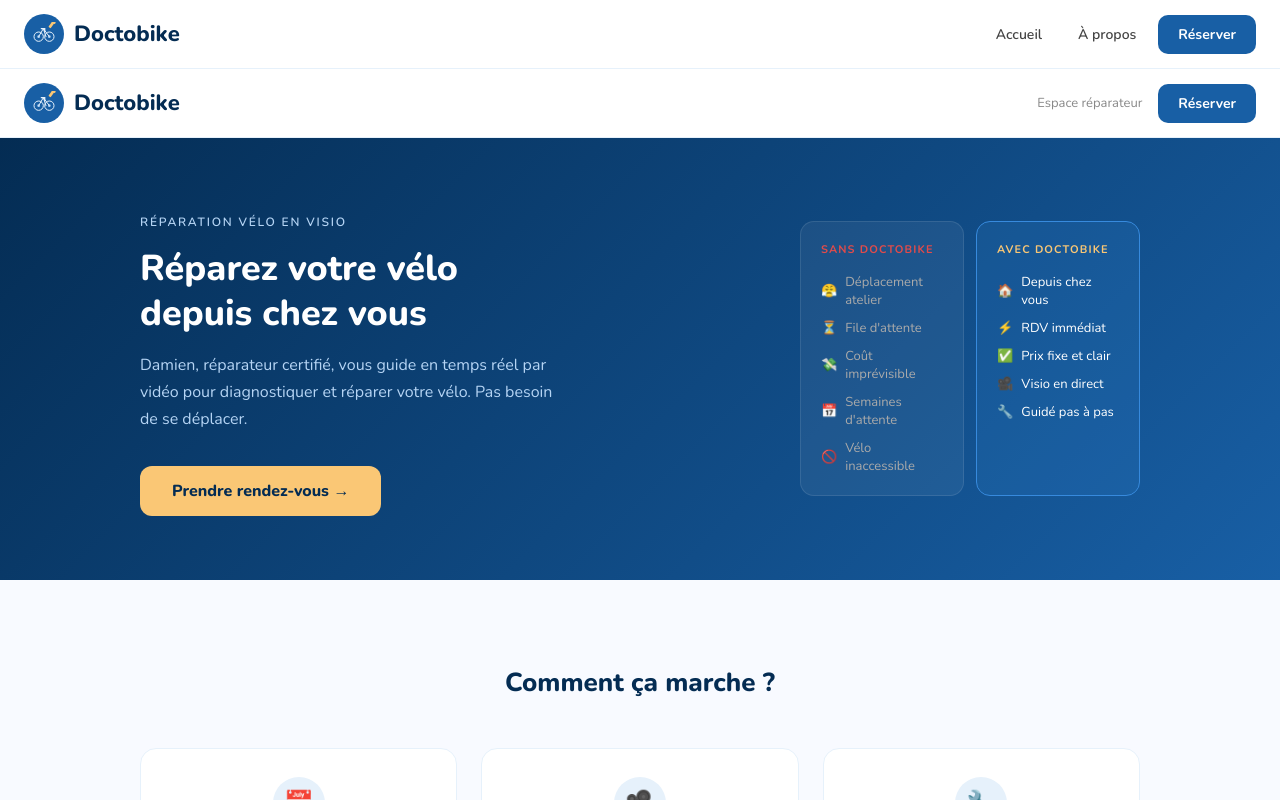
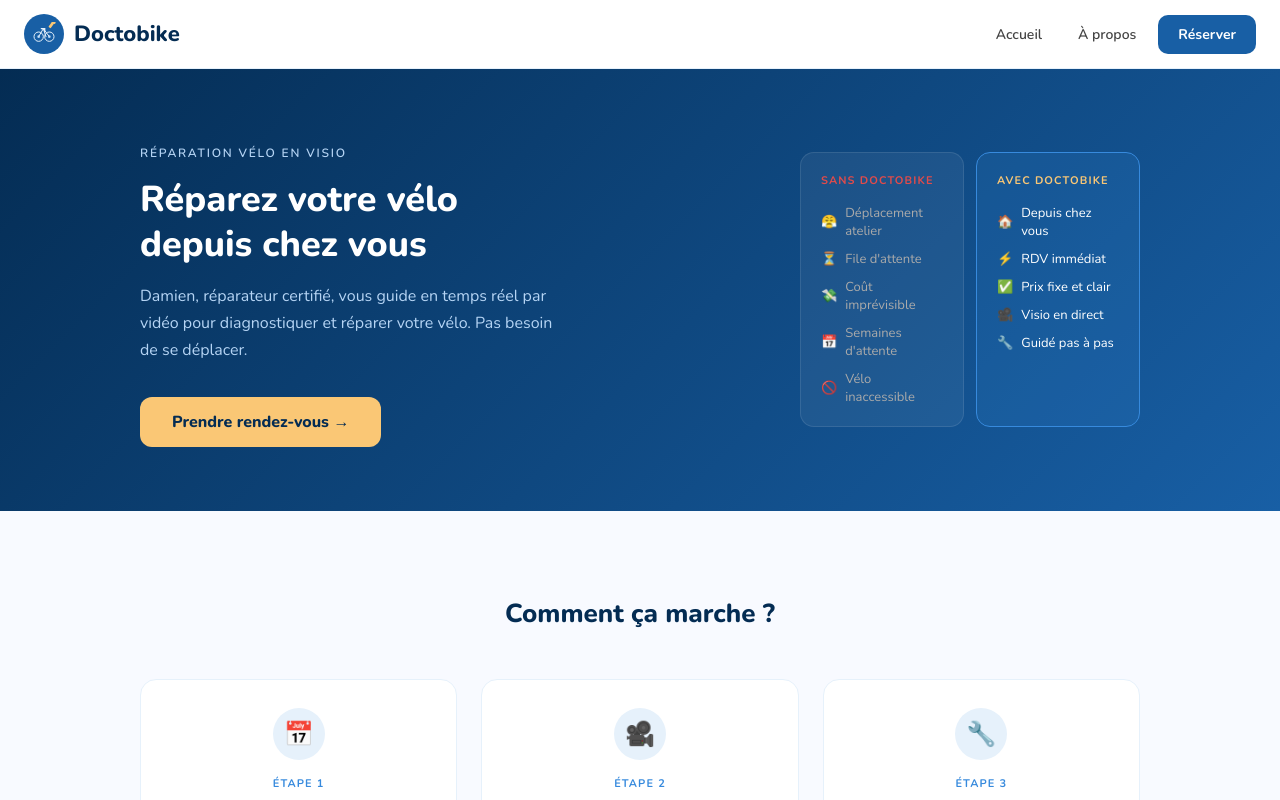
Before and after one commit to sarahlebeze-coder/doctobike2, a Next.js app: page / in a window 1280 px wide. Shown: the top 800 px of the page. Built offline with nearby package versions, Linux system fonts and the light colour scheme.

Commit message:
Update page.tsx

```diff
--- a/app/page.tsx
+++ b/app/page.tsx
@@ -1,28 +1,6 @@
 import Link from 'next/link'
 
 const font = "'Nunito', sans-serif"
-
-const Logo = () => (
-  <div style={{ display: 'flex', alignItems: 'center', gap: 10 }}>
-    <div style={{ width: 40, height: 40, borderRadius: '50%', background: '#185FA5', display: 'flex', alignItems: 'center', justifyContent: 'center', flexShrink: 0 }}>
-      <svg width="24" height="24" viewBox="0 0 36 36" fill="none">
-        <circle cx="10" cy="22" r="7" fill="none" stroke="#E6F1FB" strokeWidth="1.5"/>
-        <circle cx="10" cy="22" r="2" fill="#B5D4F4"/>
-        <circle cx="26" cy="22" r="7" fill="none" stroke="#E6F1FB" strokeWidth="1.5"/>
-        <circle cx="26" cy="22" r="2" fill="#B5D4F4"/>
-        <path d="M10 22 L17 10 L26 22" fill="none" stroke="#E6F1FB" strokeWidth="1.5" strokeLinejoin="round"/>
-        <path d="M17 10 L21 22" stroke="#E6F1FB" strokeWidth="1.5" strokeLinecap="round"/>
-        <line x1="14" y1="10" x2="19" y2="10" stroke="#E6F1FB" strokeWidth="2" strokeLinecap="round"/>
-        <line x1="19" y1="10" x2="19" y2="14" stroke="#E6F1FB" strokeWidth="2" strokeLinecap="round"/>
-        <g transform="translate(28,6) rotate(35)">
-          <rect x="-2" y="-7" width="4" height="10" rx="1" fill="#FAC775"/>
-          <rect x="-3.5" y="-9" width="7" height="3.5" rx="1.5" fill="#FAC775"/>
-        </g>
-      </svg>
-    </div>
-    <span style={{ fontFamily: font, fontSize: 22, fontWeight: 800, color: '#042C53' }}>Doctobike</span>
-  </div>
-)
 
 const HeroIllustration = () => (
   <div style={{ display: 'grid', gridTemplateColumns: '1fr 1fr', gap: 12, flexShrink: 0, width: 340 }}>
@@ -72,19 +50,7 @@ const faqs = [
 
 export default function HomePage() {
   return (
-    <>
-      <link href="https://fonts.googleapis.com/css2?family=Nunito:wght@400;500;600;700;800&display=swap" rel="stylesheet"/>
     <div style={{ minHeight: '100vh', background: '#F8FAFF', fontFamily: font }}>
-
-        <header style={{ background: 'white', borderBottom: '1px solid #E6F1FB', padding: '14px 24px', display: 'flex', alignItems: 'center', justifyContent: 'space-between', position: 'sticky', top: 0, zIndex: 10 }}>
-          <Logo />
-          <div style={{ display: 'flex', alignItems: 'center', gap: 16 }}>
-            <Link href="/admin" style={{ fontSize: 13, color: '#888', textDecoration: 'none' }}>Espace réparateur</Link>
-            <Link href="/booking" style={{ background: '#185FA5', color: 'white', padding: '10px 20px', borderRadius: 10, textDecoration: 'none', fontSize: 14, fontWeight: 700 }}>
-              Réserver
-            </Link>
-          </div>
-        </header>
 
       <section style={{ background: 'linear-gradient(135deg, #042C53 0%, #185FA5 100%)', padding: '64px 24px' }}>
         <div style={{ maxWidth: 1000, margin: '0 auto', display: 'flex', alignItems: 'center', gap: 48, flexWrap: 'wrap', justifyContent: 'center' }}>
@@ -145,12 +111,10 @@ export default function HomePage() {
       </section>
 
       <footer style={{ background: '#042C53', padding: '32px 24px', textAlign: 'center' }}>
-          <Logo />
-          <p style={{ color: '#B5D4F4', fontSize: 13, marginTop: 16 }}>© 2024 Doctobike — Réparation vélo en visio</p>
+        <p style={{ color: '#B5D4F4', fontSize: 13, margin: '0 0 8px' }}>© 2024 Doctobike — Réparation vélo en visio</p>
         <Link href="/booking" style={{ color: '#378ADD', fontSize: 13, textDecoration: 'none' }}>Prendre rendez-vous</Link>
       </footer>
 
     </div>
-    </>
   )
 }
```
Lines whose indentation alone changed are shown as unchanged.
